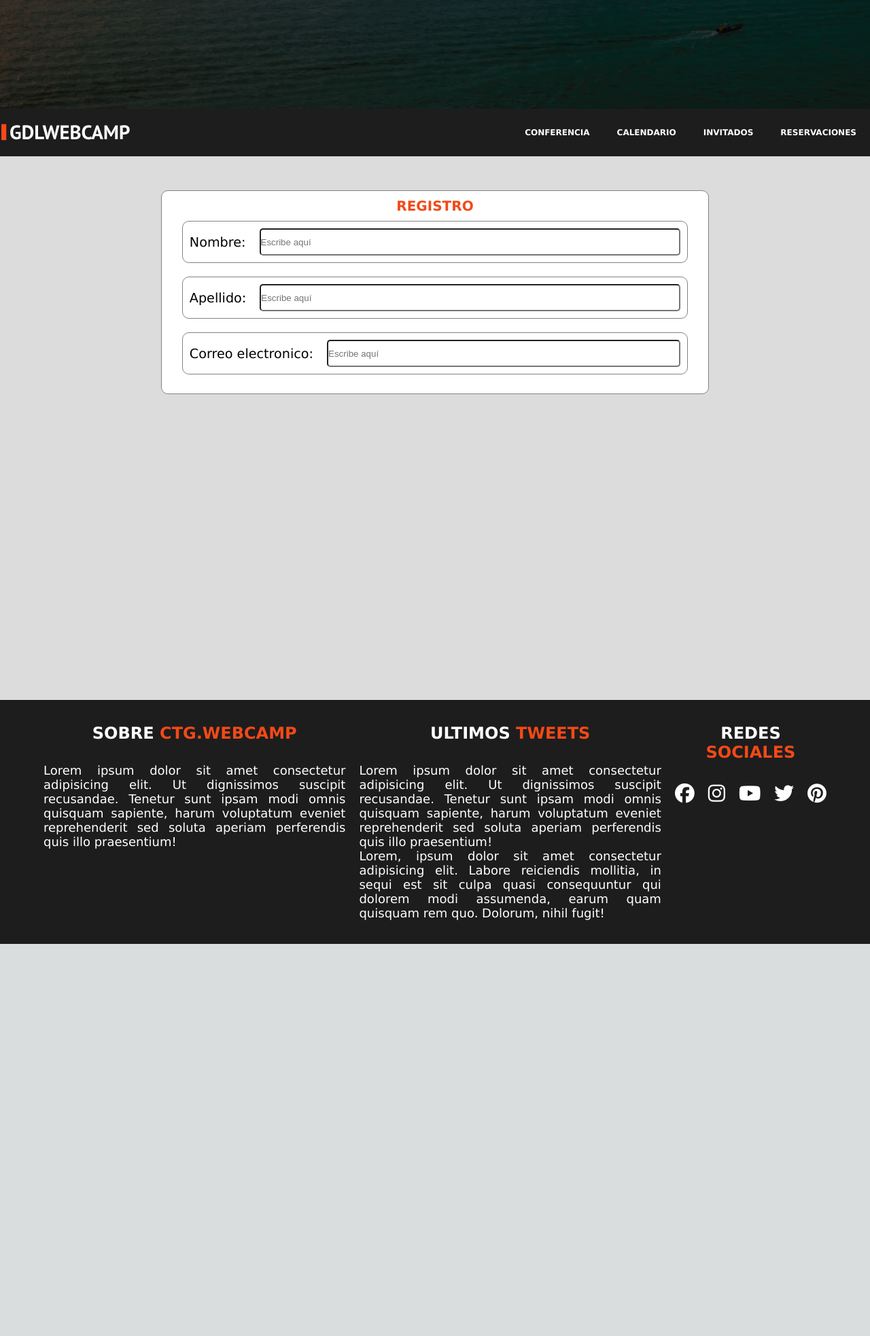
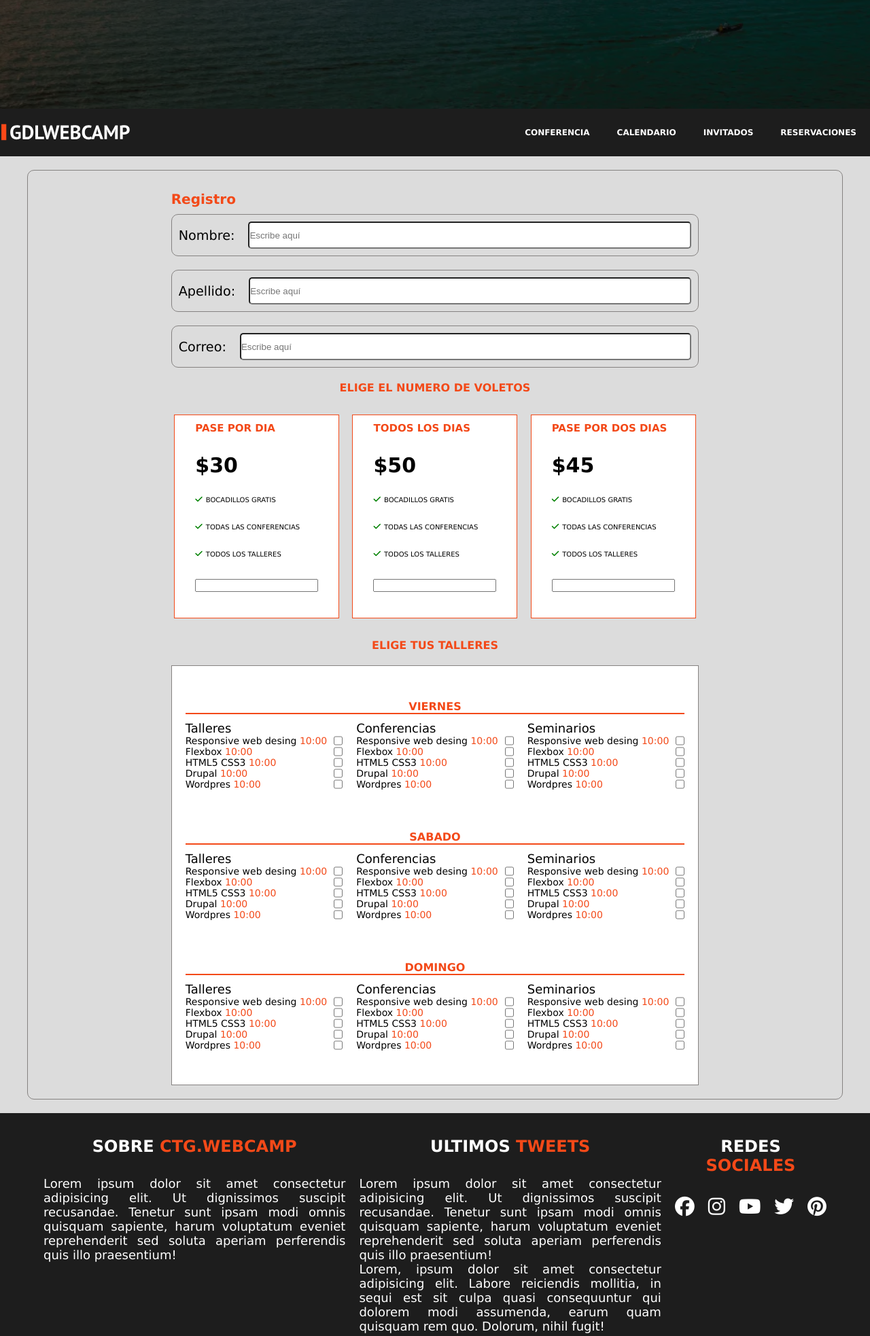
Before and after one commit to rafael07-dev/ctg.webcamp, a PHP site: page /registro.html in a window 1280 px wide. Shown: the part 640-2606 px from the top of the page at 68% size. Before the commit the page ends 2029 px from the top, so only its background shows below. Run offline with PHP 8.4, Linux system fonts and the light colour scheme.

Commit message:
add form talleres

```diff
--- a/css/style.css
+++ b/css/style.css
@@ -18,6 +18,7 @@ img {
 }
 
 .contenedor {
+    max-width: 1200px;
     margin: 0 auto;
     width: 90%;
 }
@@ -661,6 +662,7 @@ nav a:hover {
 
 .card-precios {
     display: grid;
+    margin: auto;
     height: 300px;
     max-width: 250px;
     background-color: #fff;
@@ -995,6 +997,19 @@ footer{
 }
 
 /*registro*/
+main.section{
+    padding: 20px 0;
+    height: auto;
+    width: 100%;
+}
+
+.section .form .paquetes .card-precios{
+    transform: none;
+}
+.section .card-precios:hover{
+    transform: none;
+    box-shadow: none;
+}
 .encabezado{
     padding: 10px 0;
     width: 100%;
@@ -1004,13 +1019,23 @@ footer{
     color: #f34918;
     font-size: 20px;
 }
+
 .form{
-    padding: 0 30px;
-    height: 300px;
-    width: 70%;
-    background-color: #fff;
+    display: grid;
+    place-content: center;
+    margin: auto;
+    padding: 20px 0;
+    height: auto;
+    width: 100%;
     border: 1px solid #858281;
     border-radius: 10px;
+}
+
+.form h2{
+    text-align: center;
+    color: #f34918;
+    text-transform: uppercase;
+    font-size: 16px;
 }
 
 .campo{
@@ -1033,3 +1058,114 @@ footer{
     text-wrap: nowrap;
     margin-right: 20px;
 }
+
+.paquetes{
+    display: flex;
+    flex-direction: column;
+    gap: 10px;
+    width: 100%;
+    padding: 30px 0;
+}
+
+.paquetes h2{
+    text-align: center;
+    color: #f34918;
+}
+
+.talleres{
+    background-color: #fff;
+    padding: 20px 20px;
+    width: 100%;
+    border: 1px solid #858281;
+    margin-top: 20px;
+}
+
+.talleres label{
+    font-size: 14px;
+}
+
+.viernes{
+    padding: 30px 0;
+}
+
+.viernes h2{
+    border-bottom: 2px solid #f34918;
+}
+
+.sabado{
+    padding: 30px 0;
+}
+
+.sabado h2{
+    border-bottom: 2px solid #f34918;
+}
+
+.domingo{
+    padding: 30px 0;
+}
+
+.domingo h2{
+    border-bottom: 2px solid #f34918;
+}
+
+.wrapper{
+    display: flex;
+    flex-direction: column;
+    gap: 20px;
+    padding-top: 10px;
+}
+
+.campo-taller{
+    display: flex;
+    justify-content: space-between;
+    gap: 10px;
+}
+
+.talleres-op{
+    display: flex;
+    flex-direction: column;
+}
+
+.talleres-op span{
+    color: #f34918;
+}
+
+.talleres-op p{
+    font-size: 18px;
+}
+
+.conferencias{
+    display: flex;
+    flex-direction: column;
+}
+
+.conferencias span{
+    color: #f34918;
+}
+
+.conferencias p{
+    font-size: 18px;
+}
+
+.seminarios{
+    display: flex;
+    flex-direction: column;
+}
+
+.seminarios span{
+    color: #f34918;
+}
+
+.seminarios p{
+    font-size: 18px;
+}
+
+@media (min-width: 768px) {
+    .paquetes{
+        flex-direction: row;
+    }
+
+    .wrapper{
+        flex-direction: row;
+    }
+}
--- a/registro.html
+++ b/registro.html
@@ -73,12 +73,15 @@
         </ul>
     </div>
 
-    <main style="height: 100vh;" class="contenido-principal contenedor">
+    <main class="section contenedor">
         <form class="form" action="#">
-            <div class="encabezado"><h1>Registro</h1></div>
+            <div class="encabezado">
+                <h1>Registro</h1>
+            </div>
+
             <div class="campo">
                 <label for="nombre">Nombre:</label>
-                <input type="text"  placeholder="Escribe aquí">
+                <input type="text" placeholder="Escribe aquí">
             </div>
 
             <div class="campo">
@@ -87,12 +90,338 @@
             </div>
 
             <div class="campo">
-                <label for="nombre">Correo electronico:</label>
-                <input type="email"  placeholder="Escribe aquí">
+                <label for="nombre">Correo:</label>
+                <input type="email" placeholder="Escribe aquí">
+            </div>
+
+            <h2>Elige el numero de voletos</h2>
+
+            <div class="paquetes">
+
+                <div class="card-precios">
+                    <h3>pase por dia</h3>
+                    <span>$30</span>
+                    <p><i class="fa-solid fa-check"></i>bocadillos gratis</p>
+                    <p><i class="fa-solid fa-check"></i>todas las Conferencias</p>
+                    <p><i class="fa-solid fa-check"></i>todos los Talleres</p>
+                    <div class="boton">
+                        <input type="number">
+                    </div>
+                </div>
+
+                <div class="card-precios">
+                    <h3>todos los dias</h3>
+                    <span>$50</span>
+                    <p><i class="fa-solid fa-check"></i>bocadillos gratis</p>
+                    <p><i class="fa-solid fa-check"></i>todas las Conferencias</p>
+                    <p><i class="fa-solid fa-check"></i>todos los Talleres</p>
+                    <div class="boton">
+                        <input type="number">
+                    </div>
+                </div>
+
+                <div class="card-precios">
+                    <h3>pase por dos dias</h3>
+                    <span>$45</span>
+                    <p><i class="fa-solid fa-check"></i>bocadillos gratis</p>
+                    <p><i class="fa-solid fa-check"></i>todas las Conferencias</p>
+                    <p><i class="fa-solid fa-check"></i>todos los Talleres</p>
+                    <div class="boton">
+                        <input type="number">
+                    </div>
+                </div>
+            </div>
+
+            <h2>Elige tus talleres</h2>
+
+            <div class="talleres">
+
+                <div class="viernes">
+                    <h2>Viernes</h2>
+
+                    <div class="wrapper">
+                        <div class="talleres-op">
+                            <p>Talleres</p>
+
+                            <div class="campo-taller">
+                                <label for="">Responsive web desing <span>10:00</span></label>
+                                <input type="checkbox">
+                            </div>
+
+                            <div class="campo-taller">
+                                <label for="">Flexbox <span>10:00</span></label>
+                                <input type="checkbox">
+                            </div>
+
+                            <div class="campo-taller">
+                                <label for="">HTML5 CSS3 <span>10:00</span></label>
+                                <input type="checkbox">
+                            </div>
+
+                            <div class="campo-taller">
+                                <label for="">Drupal <span>10:00</span></label>
+                                <input type="checkbox">
+                            </div>
+
+                            <div class="campo-taller">
+                                <label for="">Wordpres <span>10:00</span></label>
+                                <input type="checkbox">
+                            </div>
+                        </div>
+
+                        <div class="conferencias">
+                            <p>Conferencias</p>
+                            <div class="campo-taller">
+                                <label for="">Responsive web desing <span>10:00</span></label>
+                                <input type="checkbox">
+                            </div>
+
+                            <div class="campo-taller">
+                                <label for="">Flexbox <span>10:00</span></label>
+                                <input type="checkbox">
+                            </div>
+
+                            <div class="campo-taller">
+                                <label for="">HTML5 CSS3 <span>10:00</span></label>
+                                <input type="checkbox">
+                            </div>
+
+                            <div class="campo-taller">
+                                <label for="">Drupal <span>10:00</span></label>
+                                <input type="checkbox">
+                            </div>
+
+                            <div class="campo-taller">
+                                <label for="">Wordpres <span>10:00</span></label>
+                                <input type="checkbox">
+                            </div>
+
+
+                        </div>
+
+                        <div class="seminarios">
+                            <p>Seminarios</p>
+                            <div class="campo-taller">
+                                <label for="">Responsive web desing <span>10:00</span></label>
+                                <input type="checkbox">
+                            </div>
+
+                            <div class="campo-taller">
+                                <label for="">Flexbox <span>10:00</span></label>
+                                <input type="checkbox">
+                            </div>
+
+                            <div class="campo-taller">
+                                <label for="">HTML5 CSS3 <span>10:00</span></label>
+                                <input type="checkbox">
+                            </div>
+
+                            <div class="campo-taller">
+                                <label for="">Drupal <span>10:00</span></label>
+                                <input type="checkbox">
+                            </div>
+
+                            <div class="campo-taller">
+                                <label for="">Wordpres <span>10:00</span></label>
+                                <input type="checkbox">
+                            </div>
+
+
+                        </div>
+                    </div>
+                </div>
+
+                <div class="sabado">
+                    <h2>Sabado</h2>
+
+                    <div class="wrapper">
+                        <div class="talleres-op">
+                            <p>Talleres</p>
+
+                            <div class="campo-taller">
+                                <label for="">Responsive web desing <span>10:00</span></label>
+                                <input type="checkbox">
+                            </div>
+
+                            <div class="campo-taller">
+                                <label for="">Flexbox <span>10:00</span></label>
+                                <input type="checkbox">
+                            </div>
+
+                            <div class="campo-taller">
+                                <label for="">HTML5 CSS3 <span>10:00</span></label>
+                                <input type="checkbox">
+                            </div>
+
+                            <div class="campo-taller">
+                                <label for="">Drupal <span>10:00</span></label>
+                                <input type="checkbox">
+                            </div>
+
+                            <div class="campo-taller">
+                                <label for="">Wordpres <span>10:00</span></label>
+                                <input type="checkbox">
+                            </div>
+                        </div>
+
+                        <div class="conferencias">
+                            <p>Conferencias</p>
+                            <div class="campo-taller">
+                                <label for="">Responsive web desing <span>10:00</span></label>
+                                <input type="checkbox">
+                            </div>
+
+                            <div class="campo-taller">
+                                <label for="">Flexbox <span>10:00</span></label>
+                                <input type="checkbox">
+                            </div>
+
+                            <div class="campo-taller">
+                                <label for="">HTML5 CSS3 <span>10:00</span></label>
+                                <input type="checkbox">
+                            </div>
+
+                            <div class="campo-taller">
+                                <label for="">Drupal <span>10:00</span></label>
+                                <input type="checkbox">
+                            </div>
+
+                            <div class="campo-taller">
+                                <label for="">Wordpres <span>10:00</span></label>
+                                <input type="checkbox">
+                            </div>
+
+
+                        </div>
+
+                        <div class="seminarios">
+                            <p>Seminarios</p>
+                            <div class="campo-taller">
+                                <label for="">Responsive web desing <span>10:00</span></label>
+                                <input type="checkbox">
+                            </div>
+
+                            <div class="campo-taller">
+                                <label for="">Flexbox <span>10:00</span></label>
+                                <input type="checkbox">
+                            </div>
+
+                            <div class="campo-taller">
+                                <label for="">HTML5 CSS3 <span>10:00</span></label>
+                                <input type="checkbox">
+                            </div>
+
+                            <div class="campo-taller">
+                                <label for="">Drupal <span>10:00</span></label>
+                                <input type="checkbox">
+                            </div>
+
+                            <div class="campo-taller">
+                                <label for="">Wordpres <span>10:00</span></label>
+                                <input type="checkbox">
+                            </div>
+
+
+                        </div>
+                    </div>
+                </div>
+
+                <div class="domingo">
+                    <h2>domingo</h2>
+
+                    <div class="wrapper">
+                        <div class="talleres-op">
+                            <p>Talleres</p>
+
+                            <div class="campo-taller">
+                                <label for="">Responsive web desing <span>10:00</span></label>
+                                <input type="checkbox">
+                            </div>
+
+                            <div class="campo-taller">
+                                <label for="">Flexbox <span>10:00</span></label>
+                                <input type="checkbox">
+                            </div>
+
+                            <div class="campo-taller">
+                                <label for="">HTML5 CSS3 <span>10:00</span></label>
+                                <input type="checkbox">
+                            </div>
+
+                            <div class="campo-taller">
+                                <label for="">Drupal <span>10:00</span></label>
+                                <input type="checkbox">
+                            </div>
+
+                            <div class="campo-taller">
+                                <label for="">Wordpres <span>10:00</span></label>
+                                <input type="checkbox">
+                            </div>
+                        </div>
+
+                        <div class="conferencias">
+                            <p>Conferencias</p>
+                            <div class="campo-taller">
+                                <label for="">Responsive web desing <span>10:00</span></label>
+                                <input type="checkbox">
+                            </div>
+
+                            <div class="campo-taller">
+                                <label for="">Flexbox <span>10:00</span></label>
+                                <input type="checkbox">
+                            </div>
+
+                            <div class="campo-taller">
+                                <label for="">HTML5 CSS3 <span>10:00</span></label>
+                                <input type="checkbox">
+                            </div>
+
+                            <div class="campo-taller">
+                                <label for="">Drupal <span>10:00</span></label>
+                                <input type="checkbox">
+                            </div>
+
+                            <div class="campo-taller">
+                                <label for="">Wordpres <span>10:00</span></label>
+                                <input type="checkbox">
+                            </div>
+
+
+                        </div>
+
+                        <div class="seminarios">
+                            <p>Seminarios</p>
+                            <div class="campo-taller">
+                                <label for="">Responsive web desing <span>10:00</span></label>
+                                <input type="checkbox">
+                            </div>
+
+                            <div class="campo-taller">
+                                <label for="">Flexbox <span>10:00</span></label>
+                                <input type="checkbox">
+                            </div>
+
+                            <div class="campo-taller">
+                                <label for="">HTML5 CSS3 <span>10:00</span></label>
+                                <input type="checkbox">
+                            </div>
+
+                            <div class="campo-taller">
+                                <label for="">Drupal <span>10:00</span></label>
+                                <input type="checkbox">
+                            </div>
+
+                            <div class="campo-taller">
+                                <label for="">Wordpres <span>10:00</span></label>
+                                <input type="checkbox">
+                            </div>
+
+
+                        </div>
+                    </div>
+                </div>
             </div>
         </form>
-
-
     </main>
 
     <footer>
```
